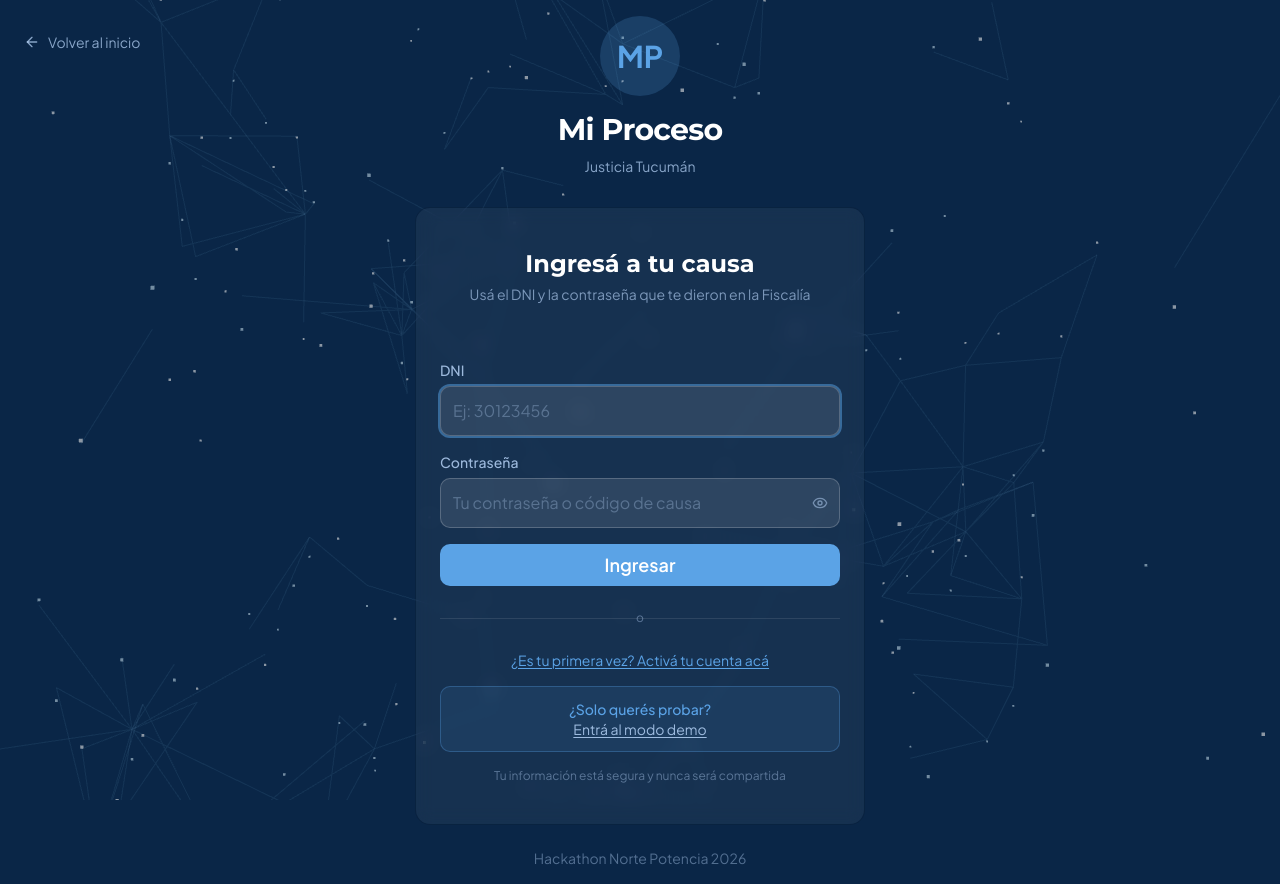
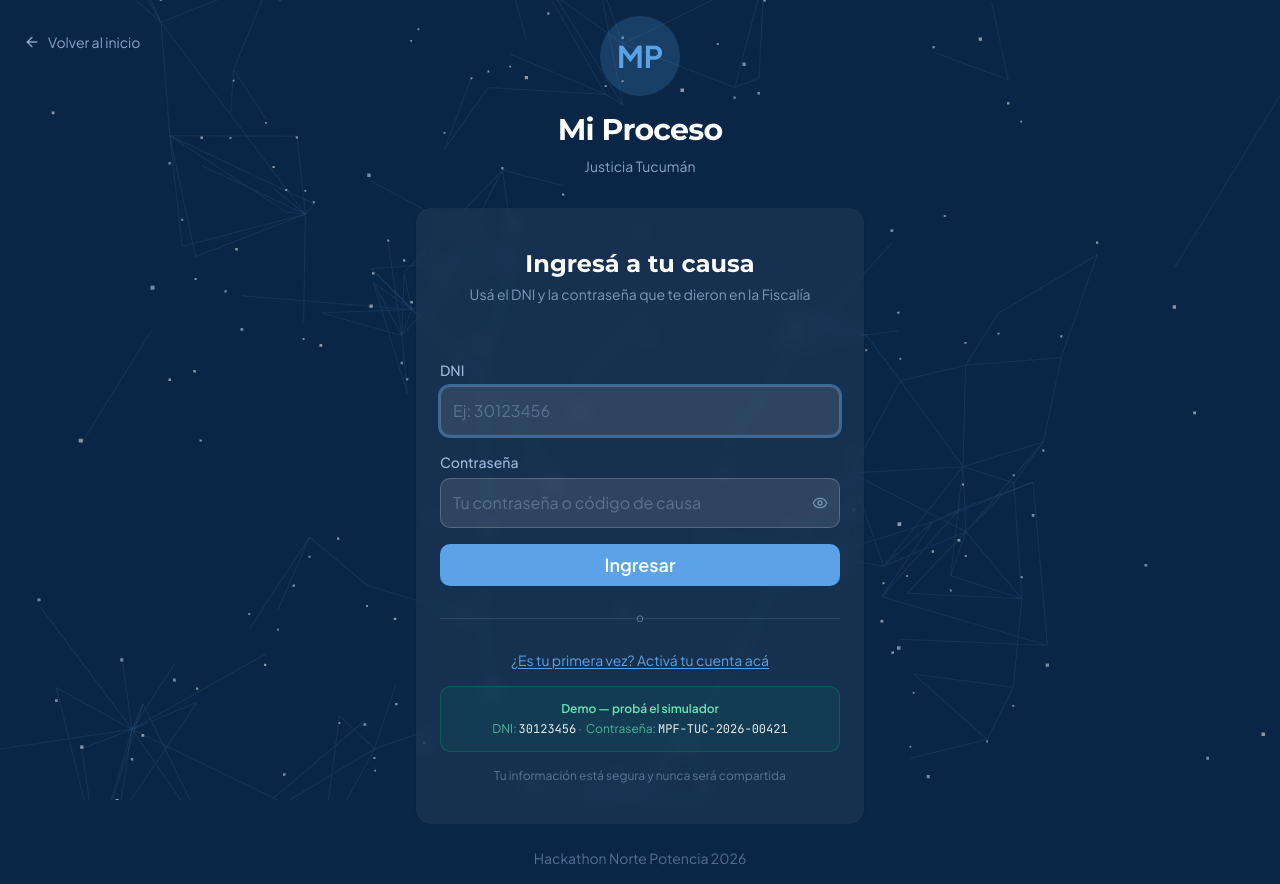
Before and after one commit to adriangmrraa/justuc, a Next.js app: page /login in a window 1280 px wide. Built offline with nearby package versions, Linux system fonts and the light colour scheme.

Commit message:
fix: login as mandatory entry, remove demo bypass
- Root / now redirects to /login instead of /dashboard
- Remove 'Modo Demo' button that bypassed auth
- Add visible demo credentials hint (DNI + password) on login form
- Clean up unused imports in root page

```diff
--- a/src/app/login/page.tsx
+++ b/src/app/login/page.tsx
@@ -303,14 +303,12 @@ export default function LoginPage() {
                 </button>
               </div>
 
-              {/* Demo link */}
-              <div className="p-3 rounded-lg bg-[#5BA3E6]/10 border border-[#5BA3E6]/30">
-                <p className="text-xs lg:text-sm text-blue-200/80 text-center">
-                  <span className="text-[#5BA3E6] font-medium">¿Solo querés probar?</span>
-                  <br />
-                  <Link href="/dashboard" className="underline underline-offset-2 hover:text-white transition-colors">
-                    Entrá al modo demo
-                  </Link>
+              {/* Demo credentials */}
+              <div className="p-3 rounded-lg bg-emerald-500/8 border border-emerald-500/25">
+                <p className="text-[10px] lg:text-xs text-emerald-300/70 text-center leading-relaxed">
+                  <span className="text-emerald-300 font-semibold">Demo — probá el simulador</span><br />
+                  DNI: <span className="text-white/90 font-mono">30123456</span>
+                  &nbsp;·&nbsp; Contraseña: <span className="text-white/90 font-mono">MPF-TUC-2026-00421</span>
                 </p>
               </div>
 
--- a/src/app/page.tsx
+++ b/src/app/page.tsx
@@ -1,12 +1,8 @@
-import { Button } from "@/components/ui/button";
-import { Card, CardContent } from "@/components/ui/card";
-import { Shield, Calendar, FileText, Lock, Star, ArrowRight, Scale, Rocket } from "lucide-react";
-import Link from "next/link";
 import { redirect } from "next/navigation";
 
 export default function Home() {
-  // Redirect directly to dashboard for demo mode
-  redirect("/dashboard");
+  // Redirect to login — the demo experience starts here
+  redirect("/login");
 
   return null;
 }
```
